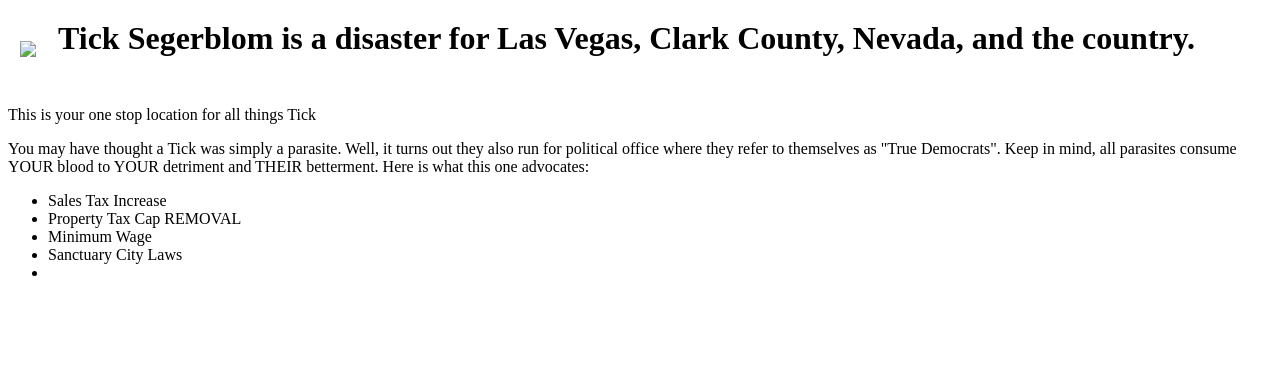
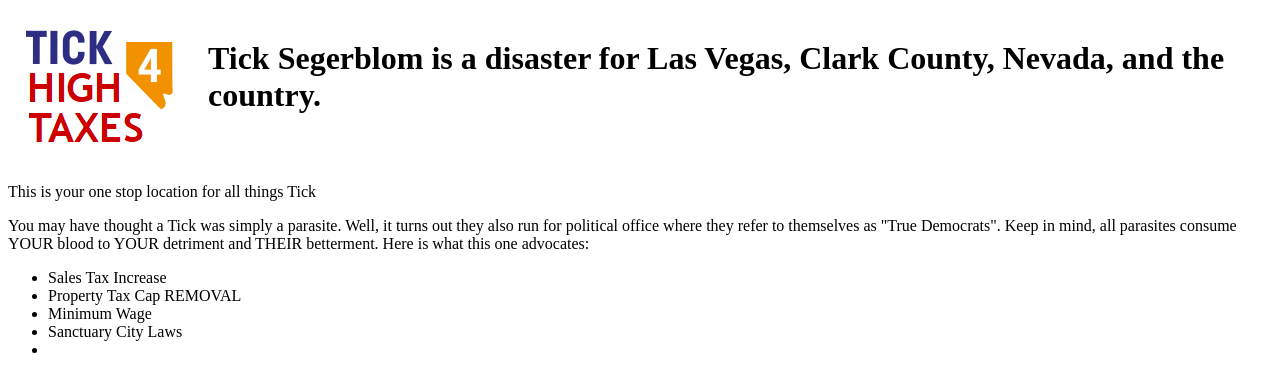
Before and after one commit to jsmith1776/jsmith1776.github.io, a plain HTML site: page index.html in a window 1280 px wide. Drawn offline with Linux system fonts and the light colour scheme.

Commit message:
Main PNG

```diff
--- a/index.html
+++ b/index.html
@@ -7,7 +7,7 @@
     <table border="0" cellpadding="10">
       <tr>
         <td>
-          <img src="images/springsource.png">
+          <img src="images/main.png">
         </td>
         <td>
           <h1>Tick Segerblom is a disaster for Las Vegas, Clark County, Nevada, and the country.</h1>
```
Also changed, not shown: images/main.png (added).
